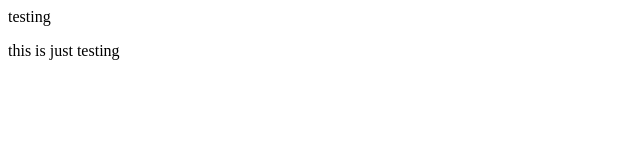
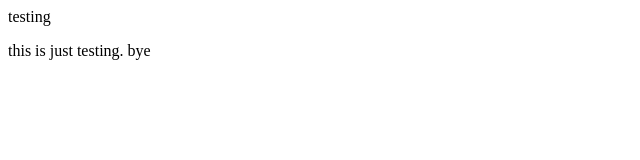
Before and after one commit to Chinedu-Kemekwele/Sab, a plain HTML site: page index.html in a window 1280 px wide. Shown: the full height of the page, 0-640 px from the left. Drawn offline with Linux system fonts and the light colour scheme.

Commit message:
Update index.html

```diff
--- a/index.html
+++ b/index.html
@@ -1,2 +1,2 @@
 <h>testing</h>
-<p>this is just testing</p>
+<p>this is just testing. bye</p>
```
